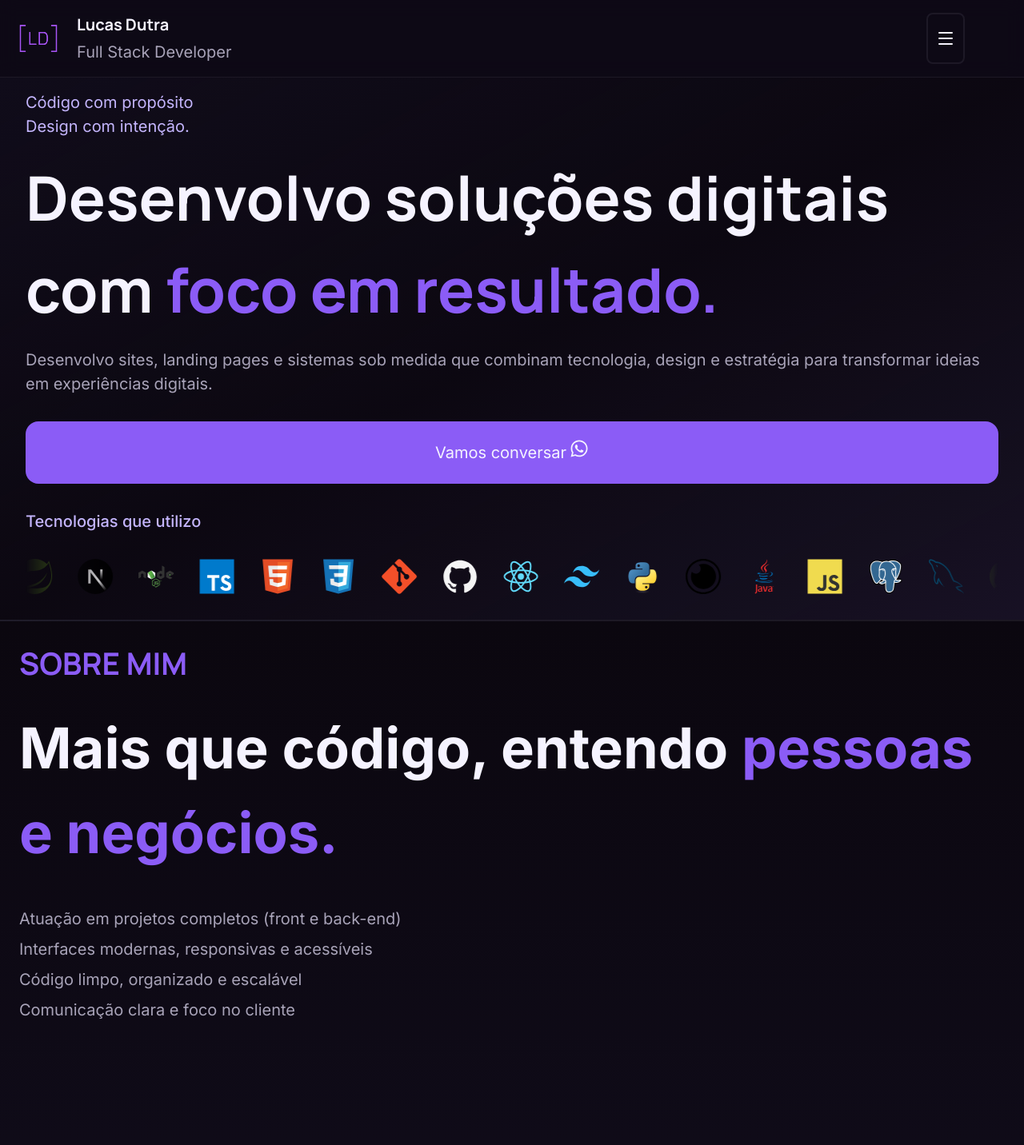
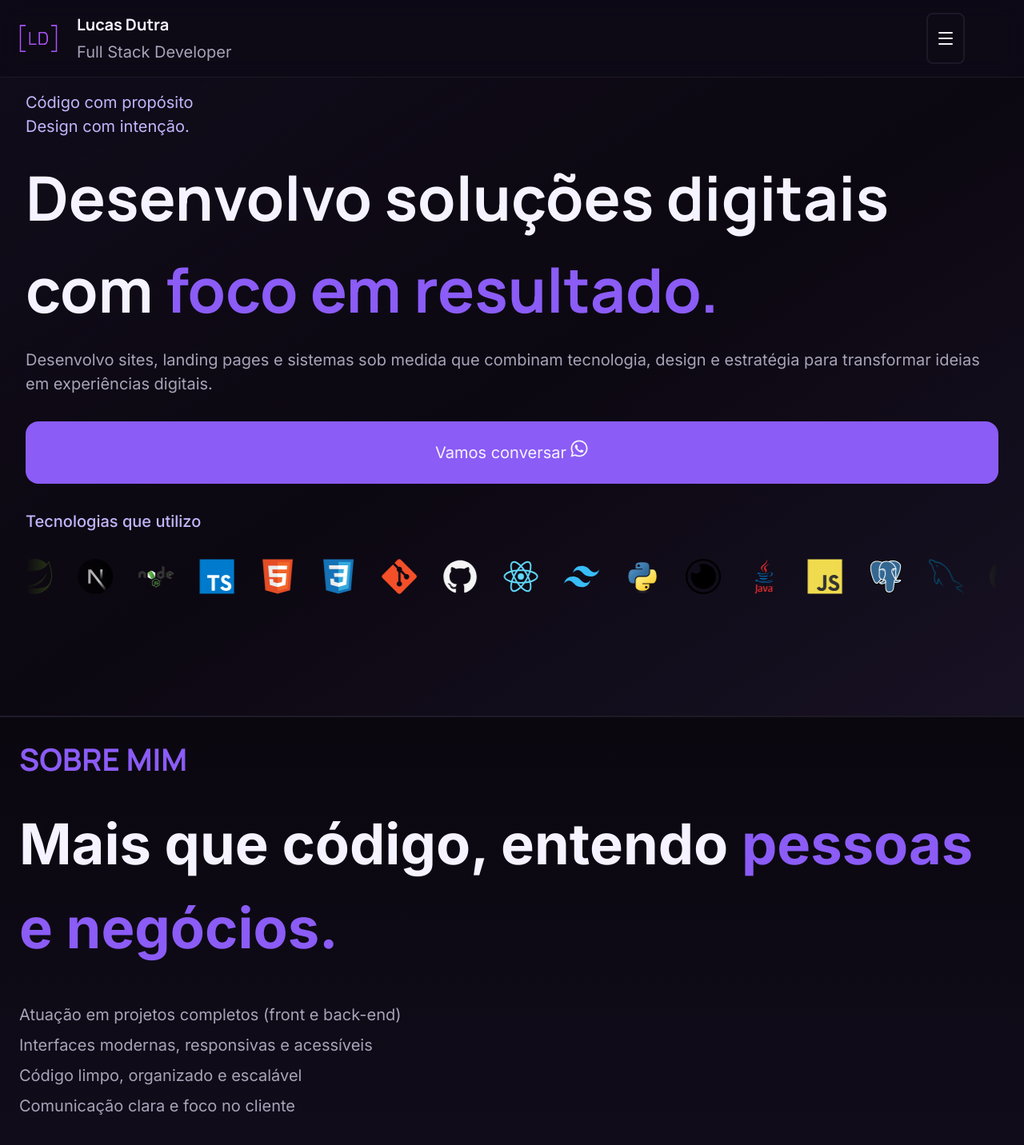
Before and after one commit to Lucasddr/Portf-lio_V2, a Next.js app: page / in a window 1280 px wide. Shown: the top 1432 px of the page at 80% size. Built offline with nearby package versions, Linux system fonts and the light colour scheme.

Commit message:
fix: correcting the section about-me

```diff
--- a/app/page.tsx
+++ b/app/page.tsx
@@ -34,7 +34,7 @@ export default function Home() {
           </div>
         </header>
 
-        <section className="min-w-0 border-b-2 border-(--muted)/10 bg-linear-to-br from-(--surface) via-(--background)/80 to-(--surface-light)/90">
+        <section className="min-w-0 border-b-2 border-(--muted)/10 bg-linear-to-br from-(--surface) via-(--background)/80 to-(--surface-light)/90 min-h-svh">
           <div className="px-8 min-w-0">
             <div className="grid gap-4 py-4">
               <h3 className="font-sans text-(length:--font-md) text-(--accent)">
@@ -87,7 +87,7 @@ export default function Home() {
           </div>
         </section>
 
-        <section className="bg-linear-to-b from-(--background) to-(--surface) min-h-svh">
+        <section className="bg-linear-to-b from-(--background) to-(--surface)">
           <div className="flex flex-col px-6 py-6 gap-4">
             <div className="flex flex-col gap-6">
               <h2 className="font-display font-bold text-(--primary) text-(length:--font-2xl)">SOBRE MIM</h2>
```
